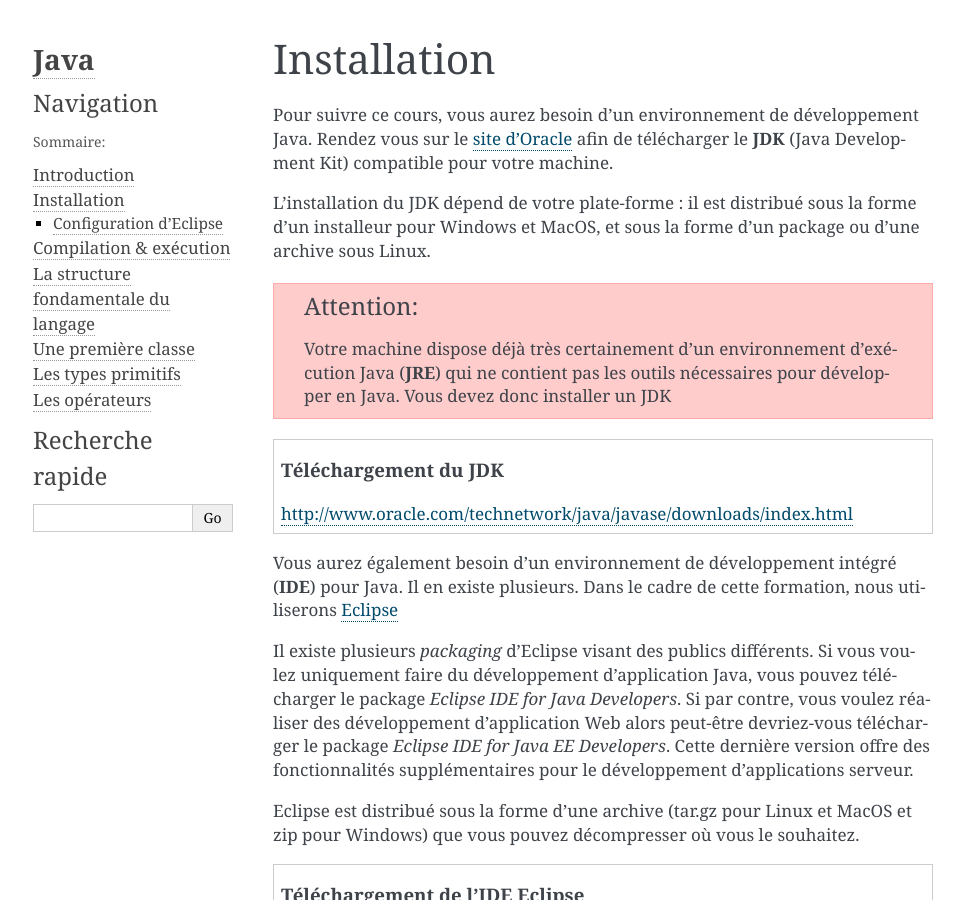
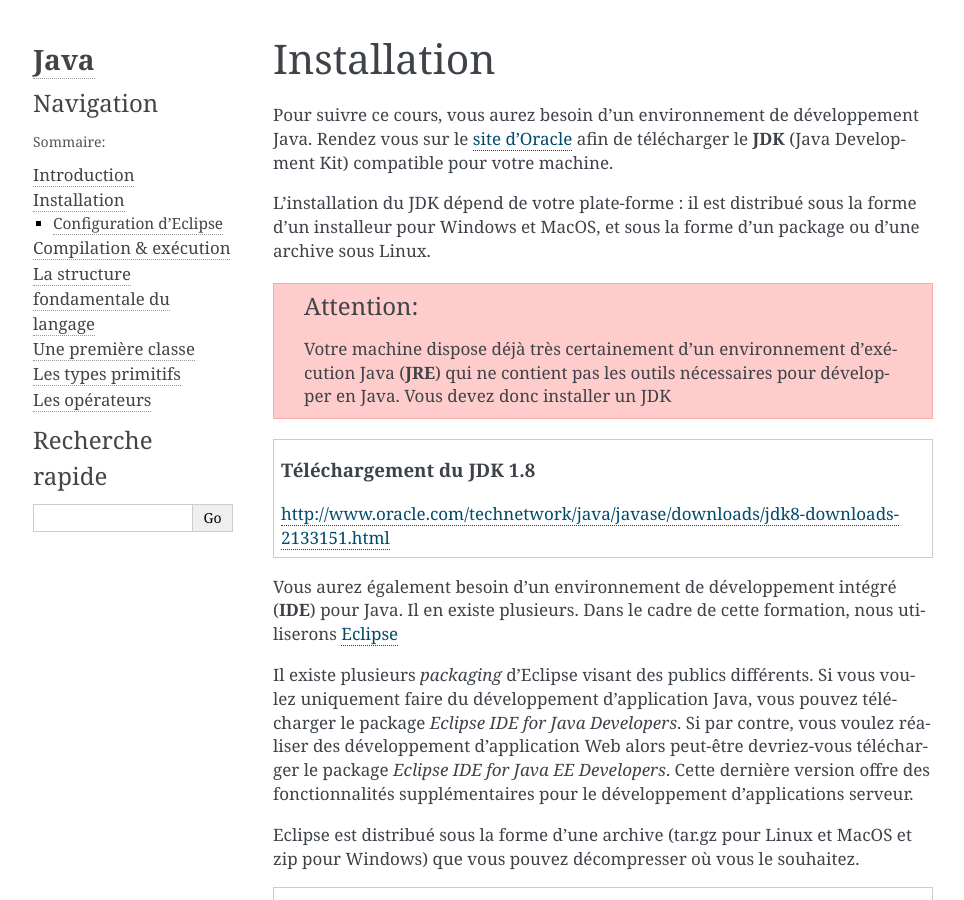
Before and after one commit to lanaflonPerso/cours-java-web, a Sphinx documentation site: the page built from source/installation.rst, in a window 1280 px wide and 900 px high. Shown: the whole window, without its empty margins (147-1111 px from the left). Built offline with Sphinx 7.4.7, drawn with Linux system fonts in a browser that asks for light colours; formulas are drawn with MathJax 3.

Commit message:
utilsation du jdk1.8

```diff
--- a/source/installation.rst
+++ b/source/installation.rst
@@ -13,9 +13,9 @@ pour Windows et MacOS, et sous la forme d'un package ou d'une archive sous Linux
   Java (**JRE**) qui ne contient pas les outils nécessaires pour développer en Java. Vous
   devez donc installer un JDK
 
-.. topic:: Téléchargement du JDK
+.. topic:: Téléchargement du JDK 1.8
 
-  http://www.oracle.com/technetwork/java/javase/downloads/index.html
+  http://www.oracle.com/technetwork/java/javase/downloads/jdk8-downloads-2133151.html
 
 Vous aurez également besoin d'un environnement de développement intégré (**IDE**) pour Java.
 Il en existe plusieurs. Dans le cadre de cette formation, nous utiliserons Eclipse_
```
